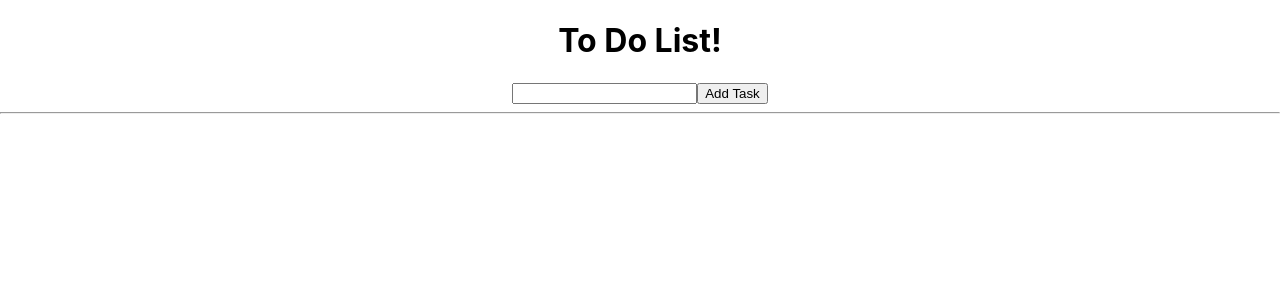
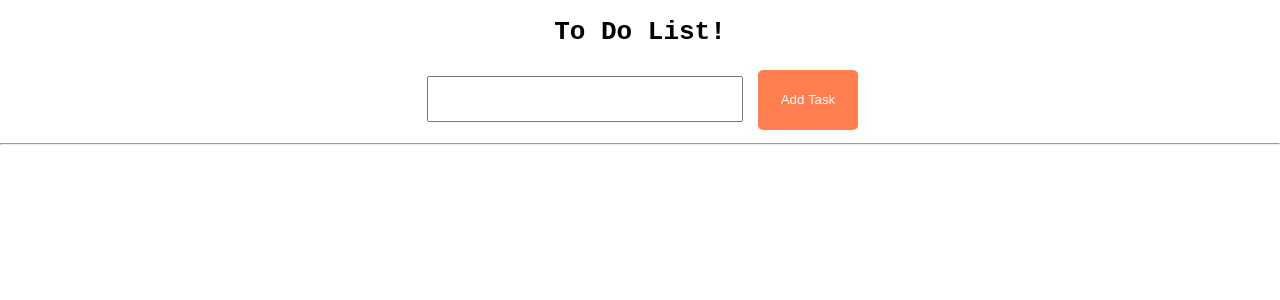
Before and after one commit to bunn1/doReact, a React (Create React App) app in the folder doreact/: page / in a window 1280 px wide. Shown: the top 300 px of the page. Built offline with nearby package versions, Linux system fonts and the light colour scheme.

Commit message:
General styling

```diff
--- a/doreact/src/App.css
+++ b/doreact/src/App.css
@@ -2,37 +2,56 @@
   text-align: center;
 }
 
-.App-logo {
-  height: 40vmin;
-  pointer-events: none;
+input{
+  margin: 10px;
+  width: 300px;
+  height: 40px;
+  font-size: 18px;
+  padding-left: 10px;
+
 }
 
-@media (prefers-reduced-motion: no-preference) {
-  .App-logo {
-    animation: App-logo-spin infinite 20s linear;
-  }
+button{
+  width: 100px;
+  height: 40px;
 }
 
-.App-header {
-  background-color: #282c34;
-  min-height: 100vh;
+ul{
+  display: grid;
+  place-items: center;
+}
+
+li{
+  list-style-type: none;
+  width: 300px;
+  height: 40px;
+  background-color: #00df6c;
+  margin: 10px;
+  padding-top: 20px;
+  color: white;
+  font-family: monospace;
+  font-size: 23px;
+}
+
+#task{
   display: flex;
-  flex-direction: column;
+  flex-direction: row;
   align-items: center;
-  justify-content: center;
-  font-size: calc(10px + 2vmin);
+}
+
+button{
+  height: 60px;
+  margin: 5px;
+  border: none;
+  background-color: coral;
+  border-radius: 5px;
   color: white;
 }
 
-.App-link {
-  color: #61dafb;
+button:hover{
+cursor: pointer;
 }
 
-@keyframes App-logo-spin {
-  from {
-    transform: rotate(0deg);
-  }
-  to {
-    transform: rotate(360deg);
-  }
+h1{
+  font-family: monospace;
 }
```
